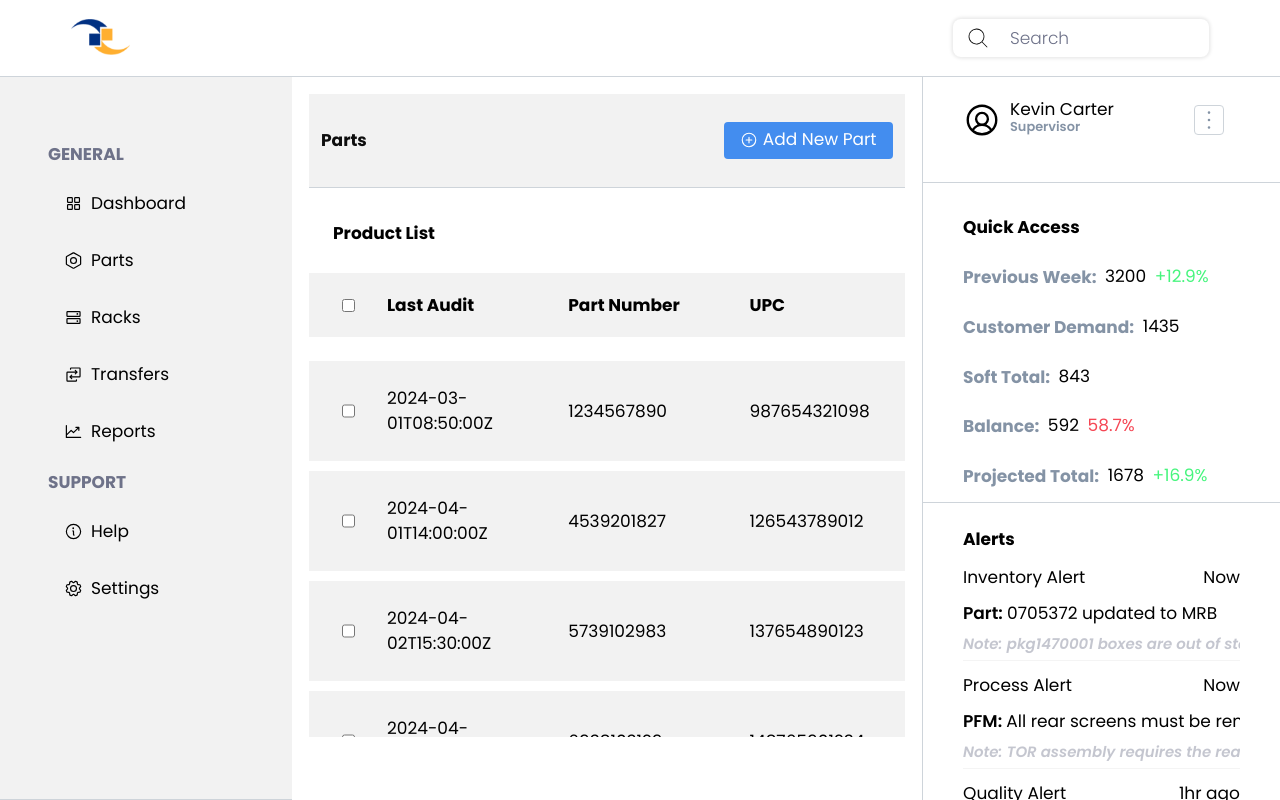
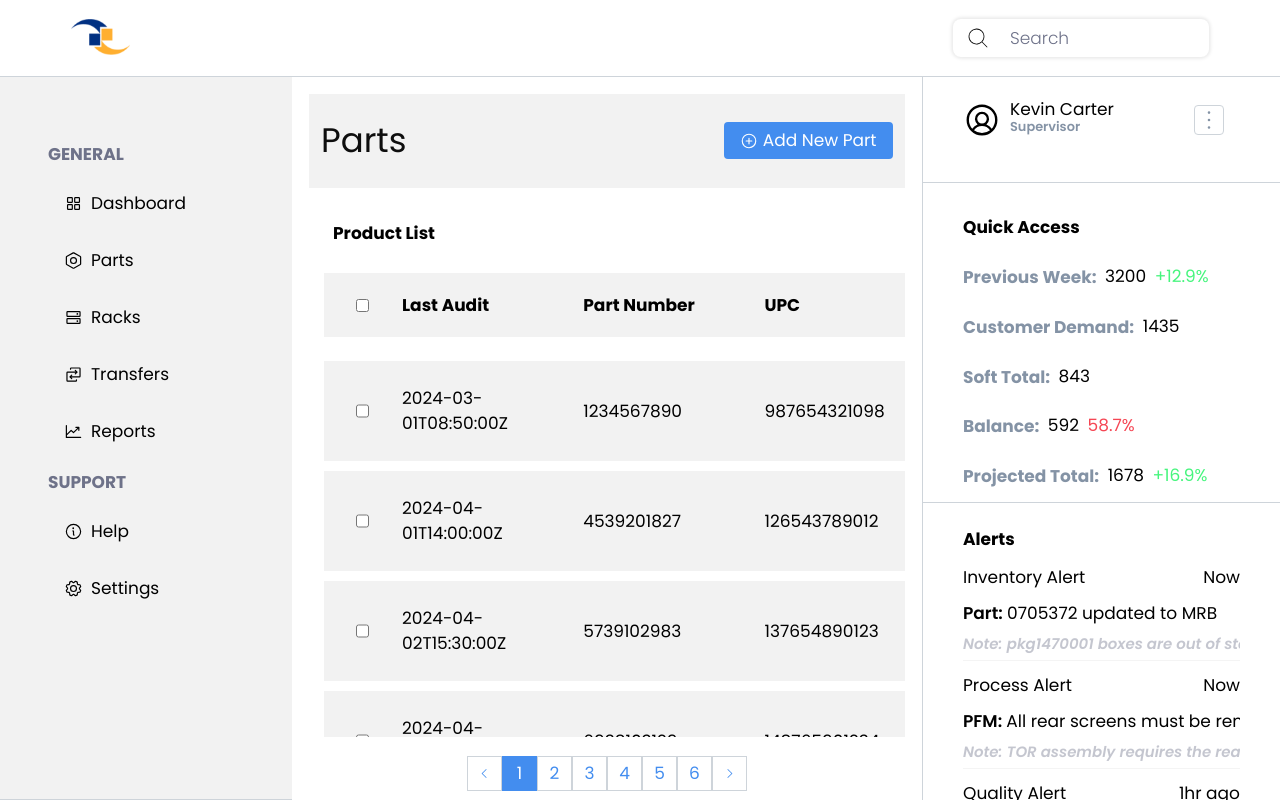
Before and after one commit to kvncrtr/vendex, a React (Create React App) app: page / in a window 1280 px wide. Built offline with nearby package versions, Linux system fonts and the light colour scheme.

Commit message:
solve for tablet responsiveness

```diff
--- a/src/components/atoms/Pagination.jsx
+++ b/src/components/atoms/Pagination.jsx
@@ -1,9 +1,40 @@
 import React from "react";
+import { CaretLeft, CaretRight } from "@phosphor-icons/react";
 
 const Pagination = () => {
   return (
-    <div>
+    <div className="pagi--container">
+      <div className="pagi--nav-back pagi--button">
+        <CaretLeft size={13} />
+      </div>
 
+      <div className="pagi--button-case pagi--button current-page">
+        1
+      </div>
+
+      <div className="pagi--button-case pagi--button">
+        2
+      </div>
+
+      <div className="pagi--button-case pagi--button">
+        3
+      </div>
+
+      <div className="pagi--button-case pagi--button">
+        4
+      </div>
+
+      <div className="pagi--button-case pagi--button">
+        5
+      </div>
+
+      <div className="pagi--button-case pagi--button">
+        6
+      </div>
+
+      <div className="pagi--nav-forward pagi--button">
+        <CaretRight size={13} />
+      </div>
     </div>
   );
 };
--- a/src/components/pages/Parts.jsx
+++ b/src/components/pages/Parts.jsx
@@ -3,6 +3,7 @@ import Button from "../atoms/Button";
 import Table from "../organisims/Table";
 import { PlusCircle } from "@phosphor-icons/react";
 import PartsData from "../../services/parts";
+import Pagination from "../atoms/Pagination";
 
 const COLUMNS = [
   {
@@ -50,7 +51,7 @@ const Parts = () => {
           className={"parts--add-button"}
           text={"Add New Part"}
           icon={<PlusCircle size={18} />}
-          />
+        />
       </div>
 
       <div className="parts--title-case">
@@ -58,6 +59,7 @@ const Parts = () => {
       </div>
 
         <Table data={data} columns={COLUMNS} />
+        <Pagination />
     </div>
   );
 };
--- a/src/style.css
+++ b/src/style.css
@@ -105,7 +105,12 @@ input[type="number"]::-webkit-outer-spin-button {
     font-weight: 700;
     line-height: normal;
     text-transform: uppercase;
-    color: #6E7289; } }
+    color: #6E7289; }
+  .parts--add-title {
+    font-style: normal;
+    font-size: 2rem;
+    font-weight: 400;
+    line-height: normal; } }
 
 @media screen and (min-width: 1200px) {
   .form--heading {
@@ -225,6 +230,37 @@ input[type="number"]::-webkit-outer-spin-button {
 @media screen and (min-width: 1280px) {
   .search--input-container {
     display: block; } }
+
+@media screen and (min-width: 325px) {
+  .pagi--container {
+    display: flex;
+    justify-content: center;
+    align-items: center;
+    height: 4.294rem;
+    width: 100vw; }
+  .pagi--button {
+    display: flex;
+    justify-content: center;
+    align-items: center;
+    border: solid 0.1rem #CED4DA;
+    width: 2.059rem;
+    height: 2.059rem;
+    text-align: center;
+    cursor: pointer;
+    color: #438DEF; }
+  .pagi--nav-back,
+  .pagi--nav-forward {
+    display: flex;
+    justify-content: center;
+    align-items: center; }
+  .current-page {
+    background-color: #438DEF;
+    color: #FFFFFF;
+    border: none; } }
+
+@media screen and (min-width: 768px) {
+  .pagi--container {
+    max-width: calc(100vw - 252px); } }
 
 @media screen and (min-width: 325px) {
   .form--container {
@@ -493,6 +529,9 @@ input[type="number"]::-webkit-outer-spin-button {
     display: none; }
   .sidebar--case {
     display: none; }
+  .sidebar--parent {
+    background-color: aqua;
+    width: min-content; }
   .sidebar--container {
     flex-direction: column;
     justify-content: unset;
@@ -525,6 +564,12 @@ input[type="number"]::-webkit-outer-spin-button {
     display: none; }
   .sidebar--menu-case {
     margin-top: 1.88rem; } }
+
+@media screen and (min-width: 768px) {
+  .home--layout-container {
+    display: flex; }
+  .home-content-container {
+    max-width: calc(100vw - 252px); } }
 
 @media screen and (min-width: 1280px) {
   .home--layout-container {
@@ -608,8 +653,10 @@ input[type="number"]::-webkit-outer-spin-button {
   .parts--table-container::-webkit-scrollbar {
     width: 6px;
     height: 6px; }
-  .parts--table-container::-webkit-scrollbar-track {
-    background: transparent; }
+  .parts--table-container::-webkit-scrollbar-button {
+    display: none; }
+  .parts--table-container::-webkit-scrollbar-track-piece {
+    background-color: transparent; }
   .parts--table-container::-webkit-scrollbar-thumb {
     background-color: #438DEF;
     border-radius: 6px;
@@ -676,6 +723,14 @@ input[type="number"]::-webkit-outer-spin-button {
   .parts--tbody-cell:not(:first-child) {
     min-width: 9.25rem; } }
 
+@media screen and (min-width: 768px) {
+  .parts--container {
+    max-width: calc(100vw - 252px); }
+  .parts--add-case {
+    border: none; }
+  .parts--table-container {
+    padding-left: 0.882rem; } }
+
 .menu--shell {
   position: absolute;
   top: 0;
--- a/src/styles/base/_typography.scss
+++ b/src/styles/base/_typography.scss
@@ -169,6 +169,11 @@ $fw-extra-bold: 800;
       text-transform: uppercase;
       color: $achromatic-700;
    }
+
+   // Parts
+   .parts--add-title {
+      @include font-heading-regular();
+   }
 }
 
 // Desktop
--- /dev/null
+++ b/src/styles/components/atoms/_pagination.scss
@@ -0,0 +1,40 @@
+@media screen and (min-width: 325px) {
+   .pagi--container {
+      display: flex;
+      justify-content: center;
+      align-items: center;
+      height: 4.294rem;
+      width: 100vw;
+   }
+
+   .pagi--button {
+      display: flex;
+      justify-content: center;
+      align-items: center;
+      border: solid 0.100rem $achromatic-500;
+      width: 2.059rem;
+      height: 2.059rem;
+      text-align: center;
+      cursor: pointer;
+      color: $secondary-400;
+   }
+
+   .pagi--nav-back,
+   .pagi--nav-forward {
+      display: flex;
+      justify-content: center;
+      align-items: center;
+   }
+
+   .current-page {
+      background-color: $secondary-400;
+      color: $achromatic-100;
+      border: none;
+   }
+}
+
+@media screen and (min-width: 768px) {
+   .pagi--container {
+      max-width: calc(100vw - 252px);
+   }
+}
--- a/src/styles/components/organisims/_sidebar.scss
+++ b/src/styles/components/organisims/_sidebar.scss
@@ -53,6 +53,11 @@
       display: none;
    }
 
+   .sidebar--parent {
+      background-color: aqua;
+      width: min-content;
+   }
+
    .sidebar--container {
       flex-direction: column;
       justify-content: unset;
--- a/src/styles/components/pages/_homelayout.scss
+++ b/src/styles/components/pages/_homelayout.scss
@@ -1,3 +1,13 @@
+@media screen and (min-width: 768px) {
+   .home--layout-container {
+      display: flex;
+   }
+
+   .home-content-container {
+      max-width: calc(100vw - 252px);
+   }
+}
+
 @media screen and (min-width: 1280px) {
    .home--layout-container {
       display: grid;
--- a/src/styles/components/pages/_parts.scss
+++ b/src/styles/components/pages/_parts.scss
@@ -62,8 +62,12 @@
       height: 6px;
    }
 
-   .parts--table-container::-webkit-scrollbar-track {
-      background: transparent;
+   .parts--table-container::-webkit-scrollbar-button {
+      display: none;
+   }
+
+   .parts--table-container::-webkit-scrollbar-track-piece {
+      background-color: transparent;
    }
 
    .parts--table-container::-webkit-scrollbar-thumb {
@@ -159,3 +163,17 @@
       min-width: 9.25rem;
    }
 }
+
+@media screen and (min-width: 768px) {
+   .parts--container {
+      max-width: calc(100vw - 252px);
+   }
+
+   .parts--add-case {
+      border: none;
+   }
+
+   .parts--table-container {
+      padding-left: 0.882rem;
+   }
+}
--- a/src/styles/global.scss
+++ b/src/styles/global.scss
@@ -11,6 +11,7 @@
 @import "./components/atoms/button";
 @import "./components/atoms/input";
 @import "./components/atoms/searchinput";
+@import "./components/atoms/pagination";
 
 @import "./components/molecules/form";
 @import "./components/molecules/menu";
```
